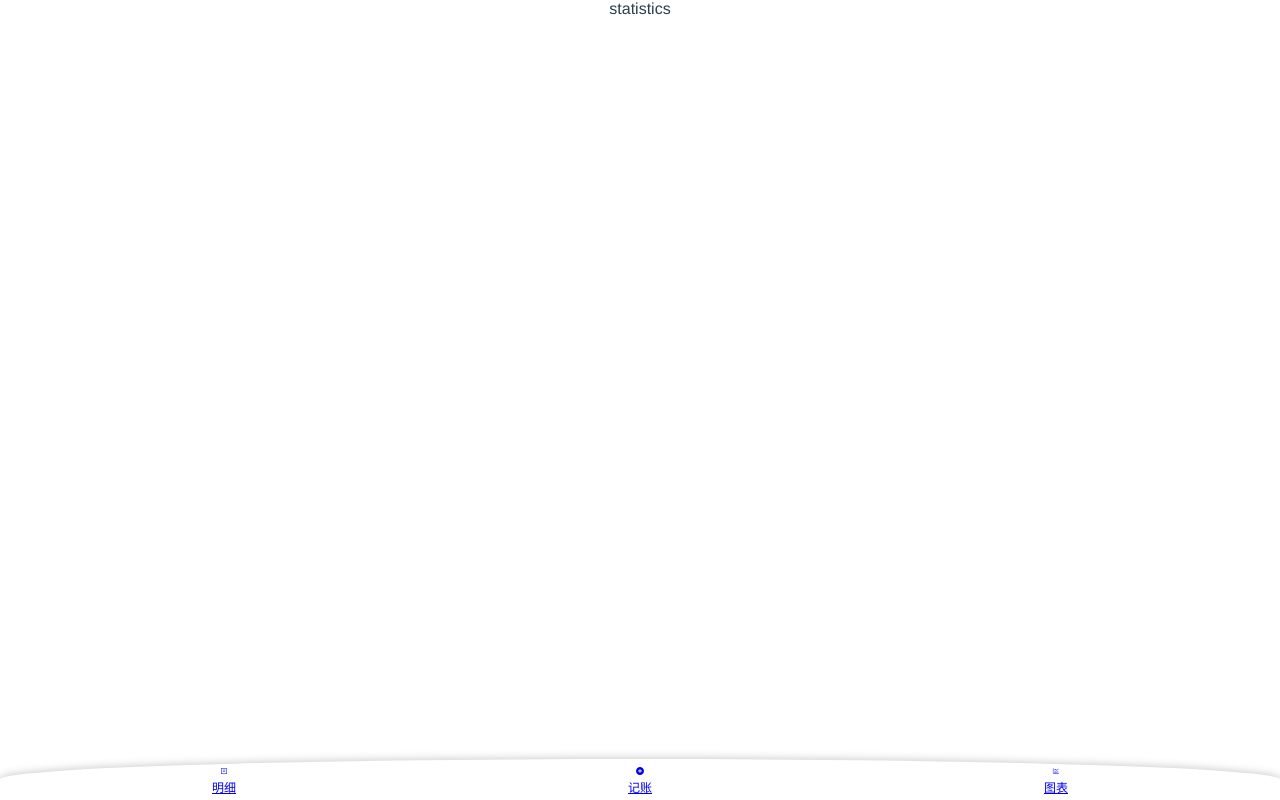
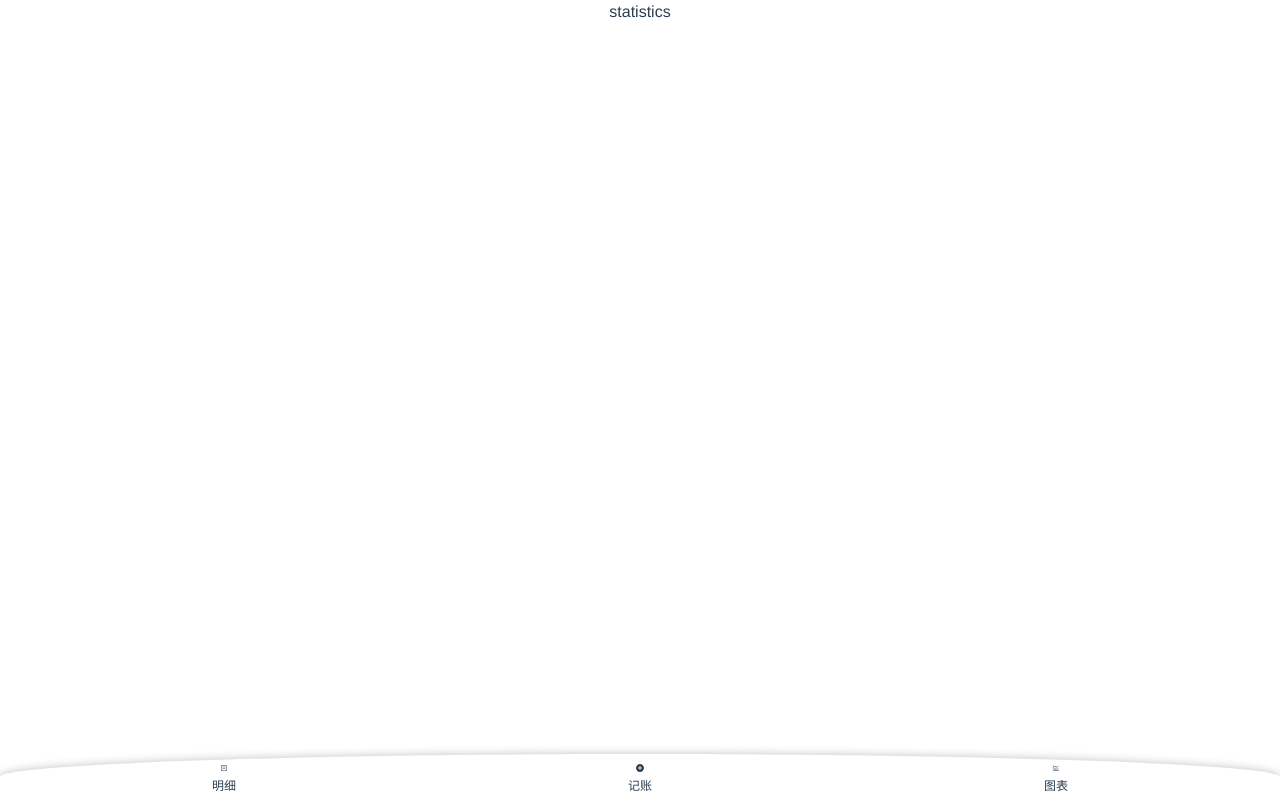
Before and after one commit to DDB324/duoduo, a Vue app: page /#/statistics in a window 1280 px wide. Built offline with nearby package versions, Linux system fonts and the light colour scheme.

Commit message:
取消a标签的下划线，body元素的行距为1.5

```diff
--- a/src/assets/style/reset.scss
+++ b/src/assets/style/reset.scss
@@ -3,3 +3,10 @@
   margin: 0;
   box-sizing: border-box;
 }
+a{
+  text-decoration: none;
+  color:inherit;
+}
+body{
+  line-height: 1.5;
+}
```
